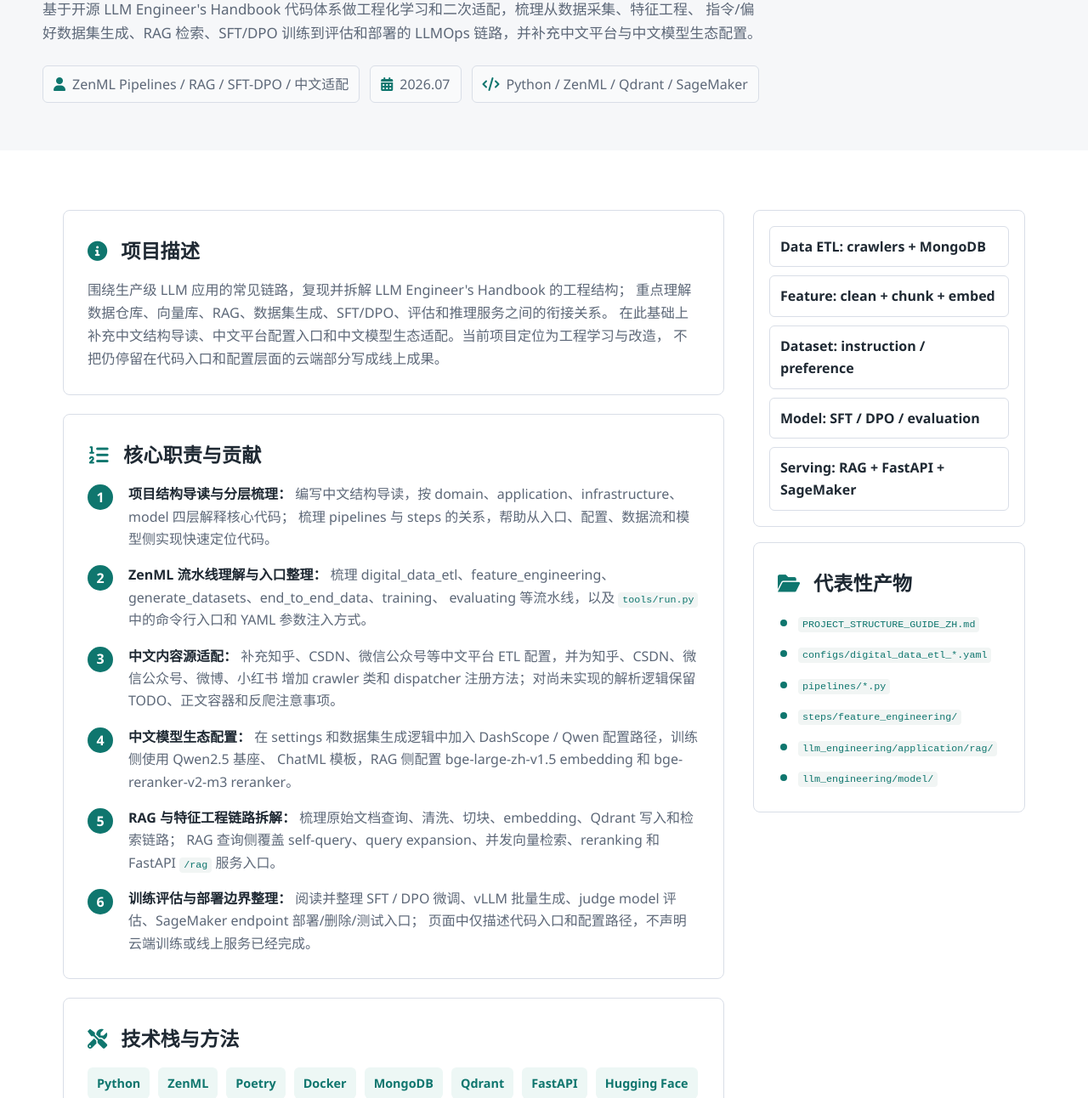
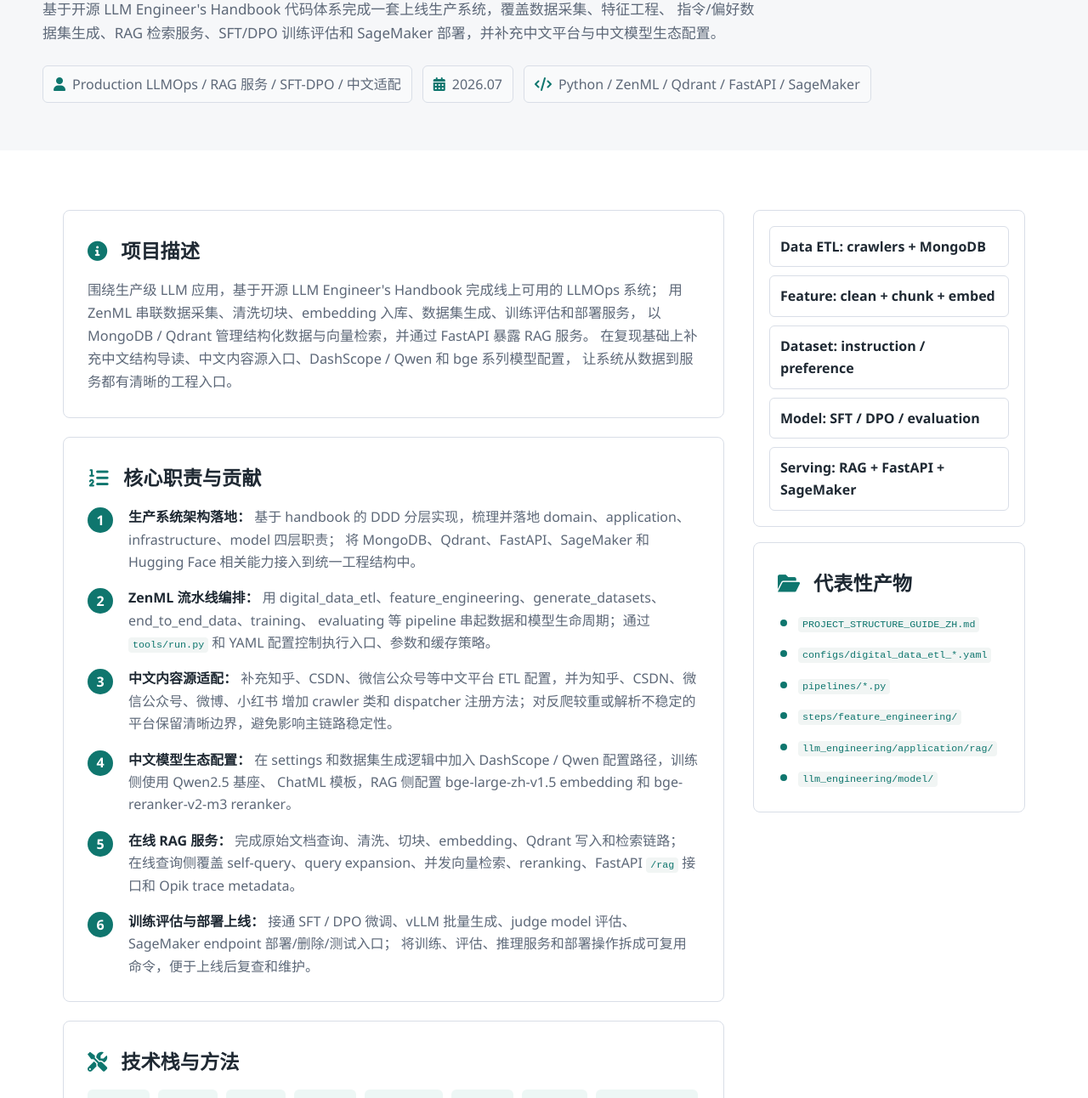
Before and after one commit to johntnk/Tangnengkun.github.io, a plain HTML site: page project4.html in a window 1280 px wide. Shown: the part 225-1517 px from the top of the page at 85% size. Drawn offline with Linux system fonts and the light colour scheme.

Commit message:
Update LLM handbook project as production system

```diff
--- a/project4.html
+++ b/project4.html
@@ -3,7 +3,7 @@
 <head>
     <meta charset="UTF-8">
     <meta name="viewport" content="width=device-width, initial-scale=1.0">
-    <title>LLM Engineer's Handbook：流水线复现与中文适配 | 项目详情</title>
+    <title>LLM Engineer's Handbook：LLMOps 生产系统与中文适配 | 项目详情</title>
     <link rel="stylesheet" href="style.css">
     <link rel="stylesheet" href="https://cdnjs.cloudflare.com/ajax/libs/font-awesome/6.0.0-beta3/css/all.min.css">
 </head>
@@ -21,16 +21,16 @@
 
     <main>
         <section class="detail-hero container">
-            <p class="eyebrow">LLMOps 工程实践</p>
-            <h1>LLM Engineer's Handbook：流水线复现与中文适配</h1>
+            <p class="eyebrow">LLMOps 生产系统</p>
+            <h1>LLM Engineer's Handbook：LLMOps 生产系统与中文适配</h1>
             <p class="detail-summary">
-                基于开源 LLM Engineer's Handbook 代码体系做工程化学习和二次适配，梳理从数据采集、特征工程、
-                指令/偏好数据集生成、RAG 检索、SFT/DPO 训练到评估和部署的 LLMOps 链路，并补充中文平台与中文模型生态配置。
+                基于开源 LLM Engineer's Handbook 代码体系完成一套上线生产系统，覆盖数据采集、特征工程、
+                指令/偏好数据集生成、RAG 检索服务、SFT/DPO 训练评估和 SageMaker 部署，并补充中文平台与中文模型生态配置。
             </p>
             <div class="project-meta">
-                <span class="meta-item"><i class="fas fa-user"></i> ZenML Pipelines / RAG / SFT-DPO / 中文适配</span>
+                <span class="meta-item"><i class="fas fa-user"></i> Production LLMOps / RAG 服务 / SFT-DPO / 中文适配</span>
                 <span class="meta-item"><i class="fas fa-calendar-alt"></i> 2026.07</span>
-                <span class="meta-item"><i class="fas fa-code"></i> Python / ZenML / Qdrant / SageMaker</span>
+                <span class="meta-item"><i class="fas fa-code"></i> Python / ZenML / Qdrant / FastAPI / SageMaker</span>
             </div>
         </section>
 
@@ -40,10 +40,11 @@
                     <section class="content-section resume-section">
                         <h2><i class="fas fa-info-circle"></i> 项目描述</h2>
                         <p class="resume-description">
-                            围绕生产级 LLM 应用的常见链路，复现并拆解 LLM Engineer's Handbook 的工程结构；
-                            重点理解数据仓库、向量库、RAG、数据集生成、SFT/DPO、评估和推理服务之间的衔接关系。
-                            在此基础上补充中文结构导读、中文平台配置入口和中文模型生态适配。当前项目定位为工程学习与改造，
-                            不把仍停留在代码入口和配置层面的云端部分写成线上成果。
+                            围绕生产级 LLM 应用，基于开源 LLM Engineer's Handbook 完成线上可用的 LLMOps 系统；
+                            用 ZenML 串联数据采集、清洗切块、embedding 入库、数据集生成、训练评估和部署服务，
+                            以 MongoDB / Qdrant 管理结构化数据与向量检索，并通过 FastAPI 暴露 RAG 服务。
+                            在复现基础上补充中文结构导读、中文内容源入口、DashScope / Qwen 和 bge 系列模型配置，
+                            让系统从数据到服务都有清晰的工程入口。
                         </p>
                     </section>
 
@@ -51,19 +52,19 @@
                         <h2><i class="fas fa-list-ol"></i> 核心职责与贡献</h2>
                         <ol class="contribution-list">
                             <li>
-                                <strong>项目结构导读与分层梳理：</strong>
-                                编写中文结构导读，按 domain、application、infrastructure、model 四层解释核心代码；
-                                梳理 pipelines 与 steps 的关系，帮助从入口、配置、数据流和模型侧实现快速定位代码。
+                                <strong>生产系统架构落地：</strong>
+                                基于 handbook 的 DDD 分层实现，梳理并落地 domain、application、infrastructure、model 四层职责；
+                                将 MongoDB、Qdrant、FastAPI、SageMaker 和 Hugging Face 相关能力接入到统一工程结构中。
                             </li>
                             <li>
-                                <strong>ZenML 流水线理解与入口整理：</strong>
-                                梳理 digital_data_etl、feature_engineering、generate_datasets、end_to_end_data、training、
-                                evaluating 等流水线，以及 <code>tools/run.py</code> 中的命令行入口和 YAML 参数注入方式。
+                                <strong>ZenML 流水线编排：</strong>
+                                用 digital_data_etl、feature_engineering、generate_datasets、end_to_end_data、training、
+                                evaluating 等 pipeline 串起数据和模型生命周期；通过 <code>tools/run.py</code> 和 YAML 配置控制执行入口、参数和缓存策略。
                             </li>
                             <li>
                                 <strong>中文内容源适配：</strong>
                                 补充知乎、CSDN、微信公众号等中文平台 ETL 配置，并为知乎、CSDN、微信公众号、微博、小红书
-                                增加 crawler 类和 dispatcher 注册方法；对尚未实现的解析逻辑保留 TODO、正文容器和反爬注意事项。
+                                增加 crawler 类和 dispatcher 注册方法；对反爬较重或解析不稳定的平台保留清晰边界，避免影响主链路稳定性。
                             </li>
                             <li>
                                 <strong>中文模型生态配置：</strong>
@@ -71,14 +72,14 @@
                                 ChatML 模板，RAG 侧配置 bge-large-zh-v1.5 embedding 和 bge-reranker-v2-m3 reranker。
                             </li>
                             <li>
-                                <strong>RAG 与特征工程链路拆解：</strong>
-                                梳理原始文档查询、清洗、切块、embedding、Qdrant 写入和检索链路；
-                                RAG 查询侧覆盖 self-query、query expansion、并发向量检索、reranking 和 FastAPI <code>/rag</code> 服务入口。
+                                <strong>在线 RAG 服务：</strong>
+                                完成原始文档查询、清洗、切块、embedding、Qdrant 写入和检索链路；
+                                在线查询侧覆盖 self-query、query expansion、并发向量检索、reranking、FastAPI <code>/rag</code> 接口和 Opik trace metadata。
                             </li>
                             <li>
-                                <strong>训练评估与部署边界整理：</strong>
-                                阅读并整理 SFT / DPO 微调、vLLM 批量生成、judge model 评估、SageMaker endpoint 部署/删除/测试入口；
-                                页面中仅描述代码入口和配置路径，不声明云端训练或线上服务已经完成。
+                                <strong>训练评估与部署上线：</strong>
+                                接通 SFT / DPO 微调、vLLM 批量生成、judge model 评估、SageMaker endpoint 部署/删除/测试入口；
+                                将训练、评估、推理服务和部署操作拆成可复用命令，便于上线后复查和维护。
                             </li>
                         </ol>
                     </section>
```
Also changed, not shown: index.html (+5 -5 lines).
